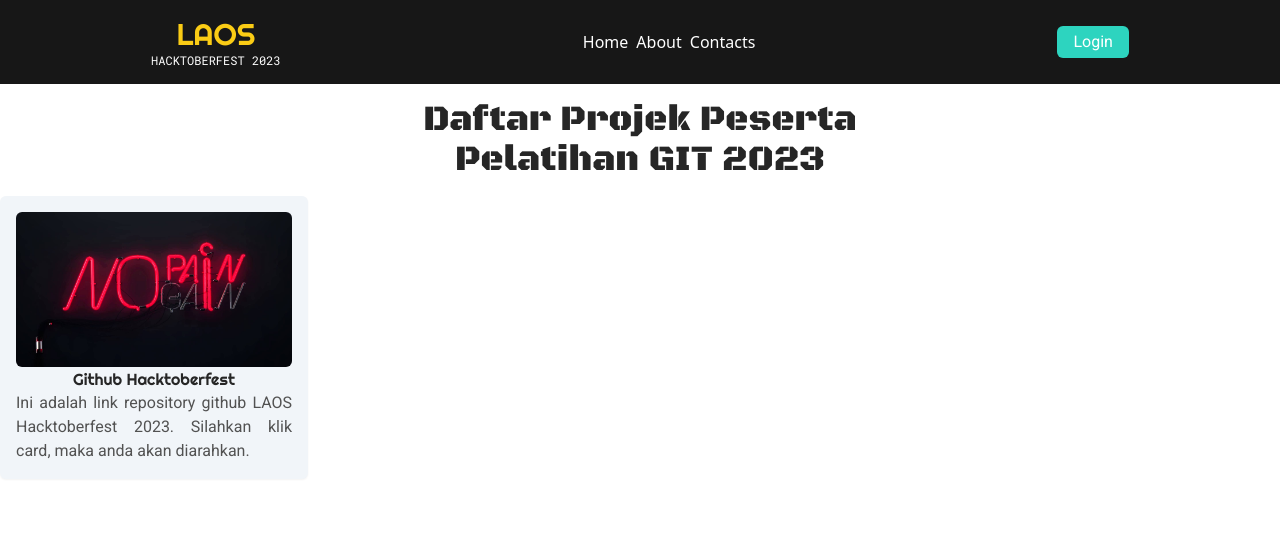
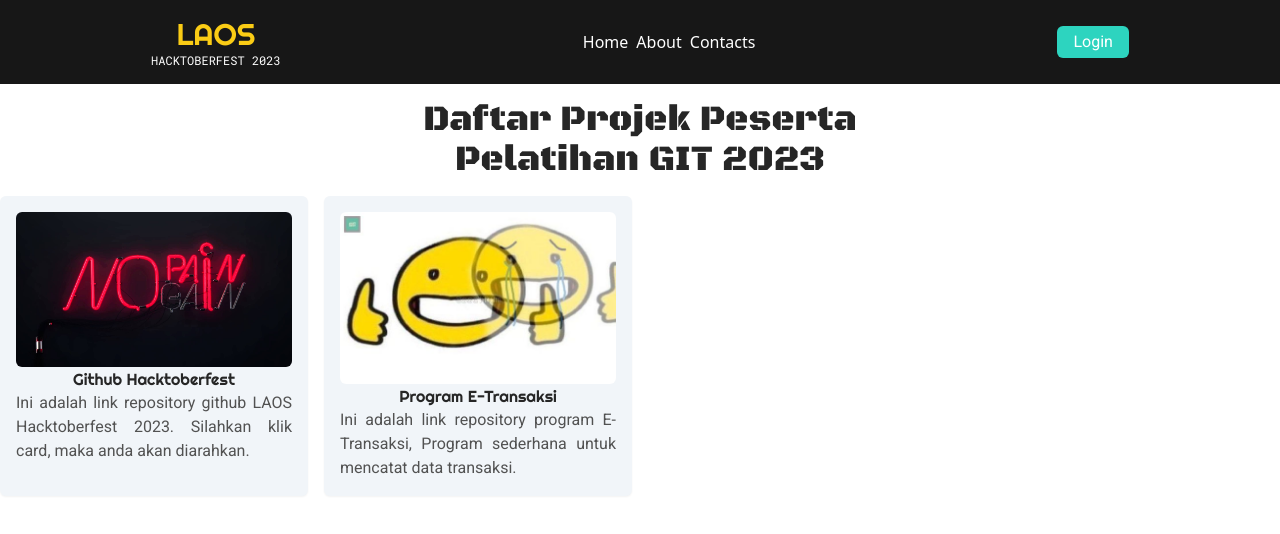
Before and after one commit to UKM-LAOS/Hacktoberfest-LAOS-2023, a React (Vite) app: page / in a window 1280 px wide. Shown: the top 534 px of the page. Built offline with nearby package versions, Linux system fonts and the light colour scheme.

Commit message:
232410102029

```diff
--- a/src/App.jsx
+++ b/src/App.jsx
@@ -15,6 +15,12 @@ function App() {
           imagepath="/images/example.jpg"
           description="Ini adalah link repository github LAOS Hacktoberfest 2023. Silahkan klik card, maka anda akan diarahkan."
         />
+        <ProjectCard
+          link="https://github.com/vanvl49/E-Transaksi"
+          title="Program E-Transaksi"
+          imagepath="/images/232410102029.jpg"
+          description="Ini adalah link repository program E-Transaksi, Program sederhana untuk mencatat data transaksi."
+        />
       </section>
     </>
   );
```
